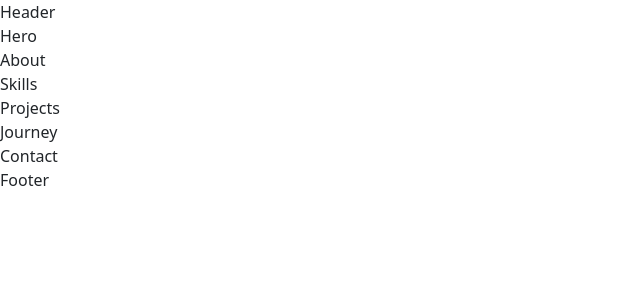
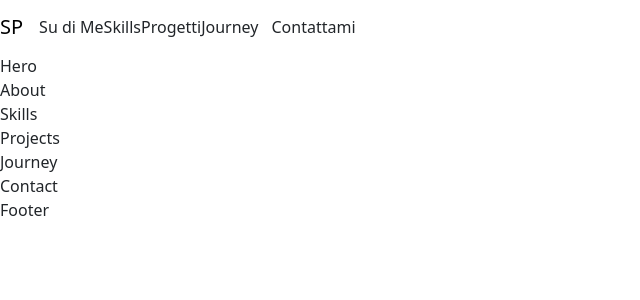
Before and after one commit to SimonePalmisciano/my_portfolio, a React (Vite) app: page / in a window 1280 px wide. Shown: the top 300 px of the page, without its empty margins (0-640 px from the left). Built offline with nearby package versions, Linux system fonts and the light colour scheme.

Commit message:
feat: implement Header component with navigation links and branding

```diff
--- a/src/partials/Header.jsx
+++ b/src/partials/Header.jsx
@@ -1,6 +1,36 @@
 function Header() {
     return (
-        <div>Header</div>
+        <>
+            <header>
+                <nav className="navbar navbar-expand-lg">
+                    <div>
+                        <a className="navbar-brand" href="#">
+                            SP
+                        </a>
+                    </div>
+                    <div className="d-flex justify-content-between">
+                        <a className="nav-link" href="#about">
+                            Su di Me
+                        </a>
+                        <a className="nav-link" href="#skills">
+                            Skills
+                        </a>
+                        <a className="nav-link" href="#projects">
+                            Progetti
+                        </a>
+                        <a className="nav-link" href="#journey">
+                            Journey
+                        </a>
+                    </div>
+                    <div>
+                        <button className="btn">
+                            Contattami
+                        </button>
+                    </div>
+
+                </nav>
+            </header>
+        </>
     )
 }
 export default Header
```
